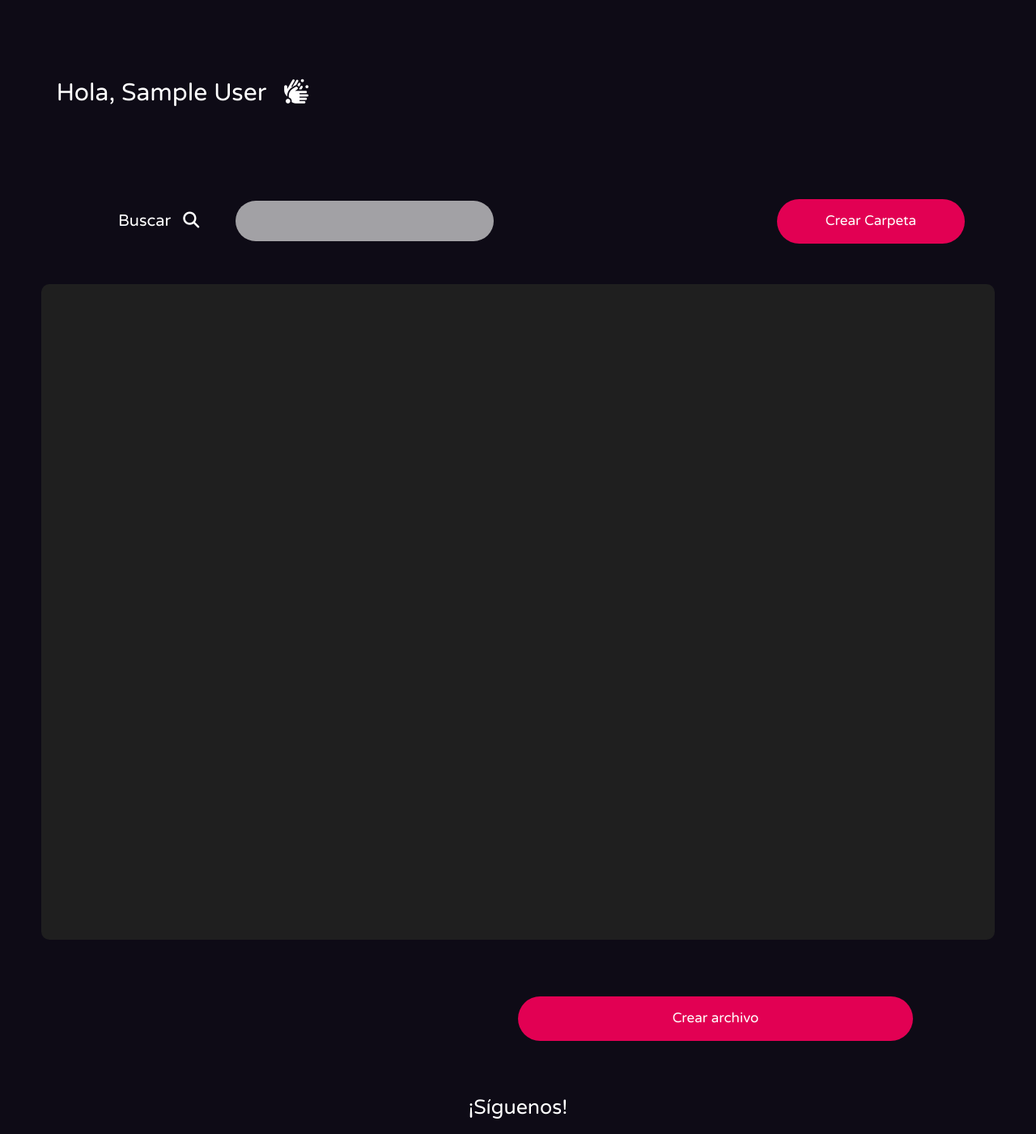
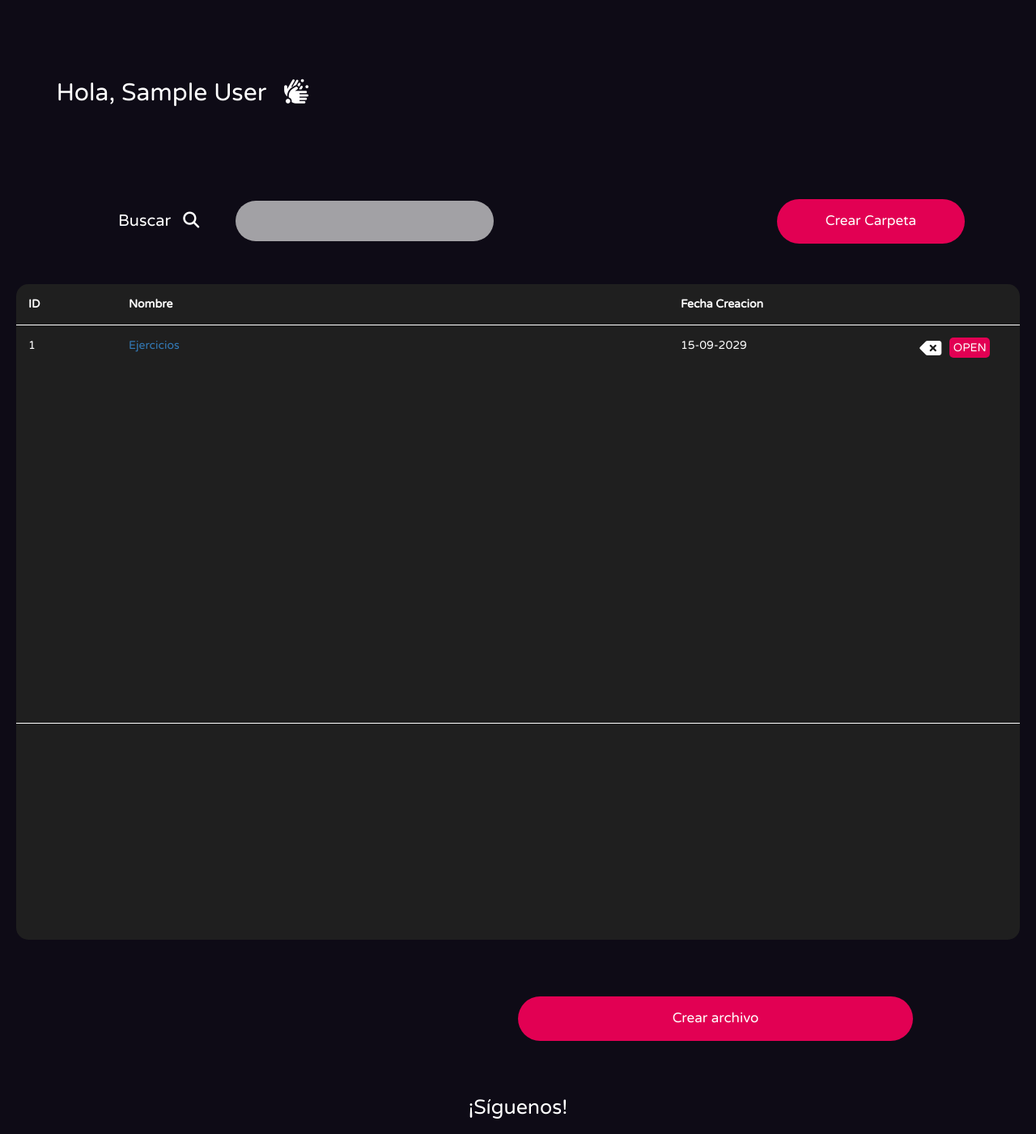
Before and after one commit to wolfis21/CompilerOnline, a Django app: page /gestion_archivos/1 in a window 1280 px wide. Shown: the part 67-1468 px from the top of the page at 81% size. Run offline with Django 4.2, Linux system fonts and the light colour scheme; tables that the repository leaves empty hold one stand-in row (values such as "Sample post"); some libraries are stand-ins or nearby versions.

Commit message:
gestion sin terminar

```diff
--- a/CompilerOnline/system/static/css/styles.css
+++ b/CompilerOnline/system/static/css/styles.css
@@ -1674,7 +1674,73 @@ p{
     transition-delay: 1s;
 }
 
-
+.table-gestion{
+    background-color: #1f1f1f;
+    color: #fff;
+    width: 100%;
+    border-radius: 15px;
+}
+
+.action-gestion{
+    text-align: center;
+}
+
+.table-gestion th{
+    padding: 15px;
+    border-width: 90%;
+    border-bottom: 1px solid #fff;
+}
+
+.table-gestion td{
+    padding: 15px;
+    vertical-align: top;
+}
+
+.table-gestion .carpets{
+    padding: 15px;
+    border-width: 90%;
+    border-bottom: 1px solid #fff;
+}
+
+.botones-gestion{
+    display: flex;
+    align-items: center;
+    justify-content: end;
+    margin-right: 10%;
+}
+
+.botones-gestion a{
+    text-decoration: none;
+    color: #fff;
+    transition: 0.5s;
+}
+
+.botones-gestion a:hover{
+    color: #1f1f1f;
+}
+
+.botones-gestion i{
+    text-decoration: none;
+    padding: 0 10px;
+    color: #fff;
+    font-size: 24px;
+    cursor: pointer;
+    transition: 0.5s;
+}
+
+.botones-gestion i:hover{
+    color: #E20053;
+}
+
+.btn-modal{
+    width: 50px;
+    height: 25px;
+    border-radius: 5px;
+    display: flex;
+    justify-content: center;
+    align-items: center;
+    background-color: #E20053;
+}
 
 /* footer */
 
--- a/CompilerOnline/system/templates/system/perfil/gestion_archivos.html
+++ b/CompilerOnline/system/templates/system/perfil/gestion_archivos.html
@@ -86,7 +86,43 @@
             <!-- Agregar mensaje de éxito -->
             <div id="success-message" class="alert alert-success" style="display: none;">El contenedor se ha creado con éxito.</div>
         <div class="gestor-section-dos">
-            <iframe id="table-archivos"></iframe>
+
+            <table class="table-gestion">
+
+                <thead>
+                    <tr>
+                        <th style="width: 10%;">ID</th>
+                        <th style="width: 55%;">Nombre</th>
+                        <th style="width: 17.5%;">Fecha Creacion</th>
+                        <th class="action-gestion" style="width: 17.5%;"></th>
+                    </tr>
+                </thead>
+                <tbody>
+
+                    <tr class="carpets">
+                        <td class="id-gestion">1</td>
+                        <td class="nombre-gestion">
+                            <a href="">Ejercicios</a>
+                        </td>
+                        <td class="fecha-gestion">15-09-2029</td>
+                        <td class="botones-gestion">
+                            <i class="fa-solid fa-delete-left delete-carpet"></i>
+                            <div class="btn-modal">
+                                <a href="">OPEN</a>
+                            </div>
+                        </td>
+                    </tr>
+                    <tr>
+                        <td></td>
+                        <td></td>
+                        <td></td>
+                        <td></td>
+                    </tr>
+
+                </tbody>
+
+            </table>
+
         </div>
         <div class="gestor-section-tres">
             <input
```
